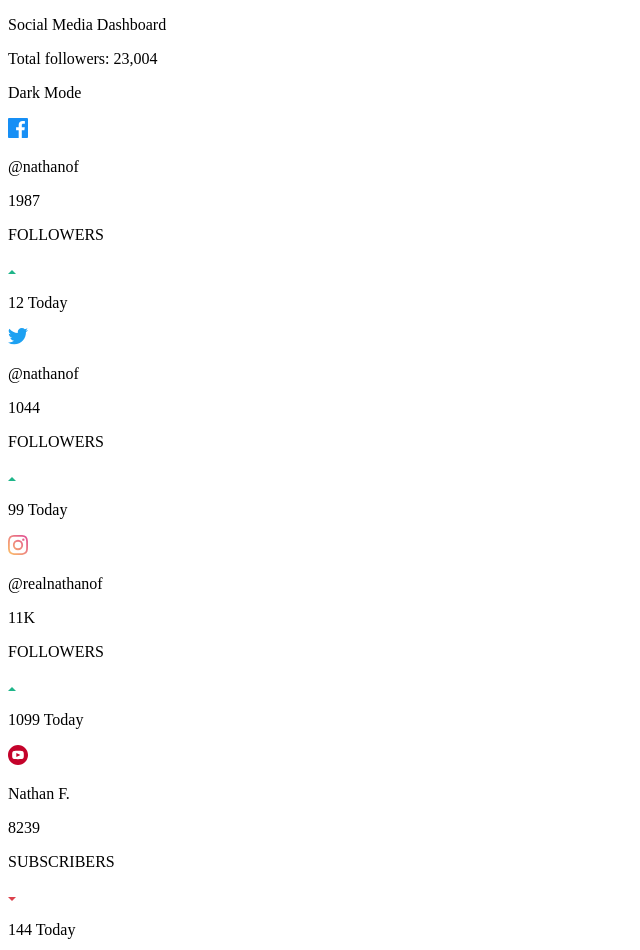
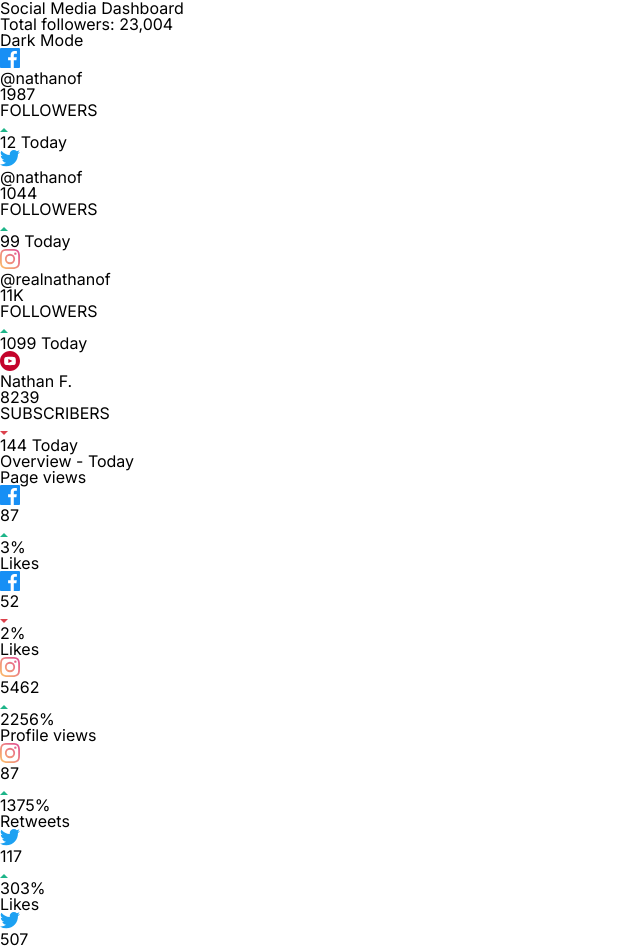
Before and after one commit to QueirozEdu/social-dashboard, a plain HTML site: page index.html in a window 1280 px wide. Shown: the top 950 px of the page, without its empty margins (0-640 px from the left). Drawn offline with Linux system fonts and the light colour scheme.

Commit message:
style guide

```diff
--- /dev/null
+++ b/assets/reset.css
@@ -0,0 +1,43 @@
+html, body, div, span, applet, object, iframe,
+h1, h2, h3, h4, h5, h6, p, blockquote, pre,
+a, abbr, acronym, address, big, cite, code,
+del, dfn, em, img, ins, kbd, q, s, samp,
+small, strike, strong, sub, sup, tt, var,
+b, u, i, center,
+dl, dt, dd, ol, ul, li,
+fieldset, form, label, legend,
+table, caption, tbody, tfoot, thead, tr, th, td,
+article, aside, canvas, details, embed,
+figure, figcaption, footer, header, hgroup,
+menu, nav, output, ruby, section, summary,
+time, mark, audio, video {
+	margin: 0;
+	padding: 0;
+	border: 0;
+	font-size: 100%;
+	font: inherit;
+	vertical-align: baseline;
+}
+/* HTML5 display-role reset for older browsers */
+article, aside, details, figcaption, figure,
+footer, header, hgroup, menu, nav, section {
+	display: block;
+}
+body {
+	line-height: 1;
+}
+ol, ul {
+	list-style: none;
+}
+blockquote, q {
+	quotes: none;
+}
+blockquote:before, blockquote:after,
+q:before, q:after {
+	content: '';
+	content: none;
+}
+table {
+	border-collapse: collapse;
+	border-spacing: 0;
+}
--- /dev/null
+++ b/assets/style.css
@@ -0,0 +1,29 @@
+:root {
+    --lime-green: hsl(163, 72%, 41%);
+    --bright-red: hsl(356, 69%, 56%);
+
+    -facebook: hsl(208, 92%, 53%);
+    --twitter: hsl(203, 89%, 53%);
+    --instagram: linear gradient hsl(37, 97%, 70%) to hsl(329, 70%, 58%);
+    --youTube: hsl(348, 97%, 39%);
+
+
+    --toggle: linear gradient hsl(210, 78%, 56%) to hsl(146, 68%, 55%);
+    --toggle: hsl(230, 22%, 74%);
+
+    --very-dark-blue-BG: hsl(230, 17%, 14%);
+    --very-dark-blue-TopBGPattern: hsl(232, 19%, 15%);
+    --dark-desaturated-blue-CardBG: hsl(228, 28%, 20%);
+    --desaturated-blue-Text: hsl(228, 34%, 66%);
+    --white-text: hsl(0, 0%, 100%);
+
+    --white-BG: hsl(0, 0%, 100%);
+    --very-pale-blue-TopBGPattern: hsl(225, 100%, 98%);
+    --light-grayish-blue-CardBG: hsl(227, 47%, 96%);
+    --dark-grayish-blue-Text: hsl(228, 12%, 44%);
+    --very-dark-blue-Text: hsl(230, 17%, 14%);
+
+    --font-size-OverviewCardHeadings: 14px;
+
+    font-family: 'Inter', sans-serif;
+}
--- a/index.html
+++ b/index.html
@@ -5,6 +5,11 @@
     <meta charset="UTF-8">
     <meta http-equiv="X-UA-Compatible" content="IE=edge">
     <meta name="viewport" content="width=device-width, initial-scale=1.0">
+    <link rel="stylesheet" href="assets/reset.css">
+    <link rel="stylesheet" href="assets/style.css">
+    <link rel="preconnect" href="https://fonts.googleapis.com">
+    <link rel="preconnect" href="https://fonts.gstatic.com" crossorigin>
+    <link href="https://fonts.googleapis.com/css2?family=Inter:wght@400;700&display=swap" rel="stylesheet">
     <title>Social</title>
 </head>
 
```
